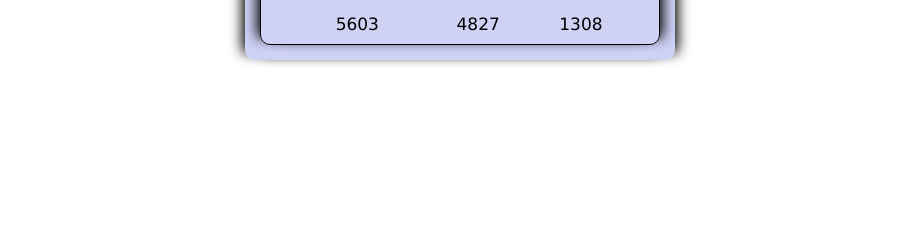
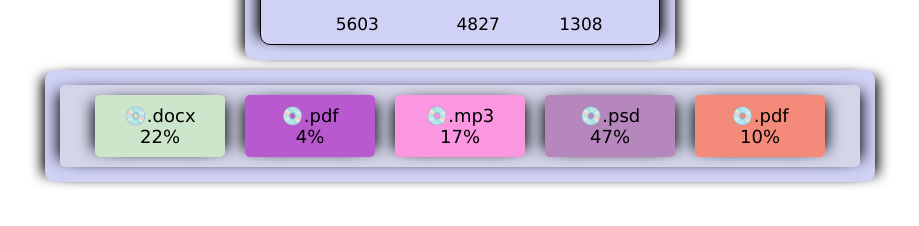
Before and after one commit to AnastasiiaLAV/goit-react-hw-01-components, a React (Create React App) app: page / in a window 1280 px wide. Shown: the part 494-720 px from the top of the page, without its empty margins (180-1099 px from the left). Built offline with nearby package versions, Linux system fonts and the light colour scheme.

Commit message:
adds Statistics component

```diff
--- a/src/App.jsx
+++ b/src/App.jsx
@@ -1,17 +1,25 @@
 import React from "react";
 import user from './user.json';
+import data from './data.json';
 import Profile from "./components/Profile/Profile";
-
+import Statistics from "./components/Statistics/Statistics";
 import "./App.css";
 
 function App() {
-  return <Profile
+  return (
+    <>
+    <Profile
     username={user.username}
     tag={user.tag}
     location={user.location}
     avatar={user.avatar}
     stats={user.stats}
     />
+      <Statistics stats={data} />
+    </>
+  )
+
+
 }
 
 export default App;
--- a/src/components/Statistics/Statistics.jsx
+++ b/src/components/Statistics/Statistics.jsx
@@ -0,0 +1,73 @@
+import React from "react";
+import PropTypes from "prop-types";
+import styled from "styled-components";
+
+function getRandomHexColor() {
+  return `#${Math.floor(Math.random() * 16578322)
+    .toString(16)
+    .padStart(6, 0)}`;
+}
+
+const Statistics = ({ title="", stats }) => (
+    <SectionStats className="statistics">
+      <Title className="title">{title}</Title>
+      <StatList className="stat-list">
+        {stats.map(stat => (
+            <StatItem key={stat.id} style={{ backgroundColor: getRandomHexColor() }}>
+                <Span className="label">💿{stat.label}</Span>
+                <Span className="percentage">{stat.percentage}%</Span>
+            </StatItem>
+        ))}
+      </StatList>
+    </SectionStats>
+);
+
+Statistics.propTypes = {
+  title: PropTypes.string,
+  stats: PropTypes.arrayOf({
+    id: PropTypes.string,
+    label: PropTypes.string,
+    percentage: PropTypes.number,
+  }),
+}
+export default Statistics;
+
+const SectionStats = styled.section`
+font-family: 'Lucida Sans', 'Lucida Sans Regular', 'Lucida Grande', 'Lucida Sans Unicode', Geneva, Verdana, sans-serif;
+font-size: 18px;
+max-width:800px;
+background: rgb(207 209 245);
+margin: 10px auto;
+padding: 15px;
+border-radius: 10px;
+box-shadow: -10px 0px 13px -7px #000000, 10px 0px 13px -7px #000000, 8px -8px 15px -16px rgba(0,0,0,0);
+`
+
+const Title = styled.h2`
+  display: none;
+`
+
+const StatList = styled.ul`
+  display: grid;
+  grid-template-columns: repeat(auto-fit,minmax(80px,150px));
+  justify-content: center;
+  background-color: rgb(212, 213, 233);
+  border-radius: 5px;
+  box-shadow: -10px 0px 13px -7px #1b1c25, 10px 0px 13px -7px #1b1c25, 8px -8px 15px -16px rgba(0,0,0,0);
+`
+
+const StatItem = styled.li`
+  display: grid;
+  justify-items: center;
+  align-items: center;
+  justify-content: center;
+  margin: 10px;
+  padding: 10px;
+  border-radius: 5px;
+  box-shadow: -10px 0px 13px -7px #1b1c25, 10px 0px 13px -7px #1b1c25, 8px -8px 15px -16px rgba(0,0,0,0);
+`
+
+const Span = styled.span`
+  font-size: 18px;
+  font-weight: 500;
+`
--- a/src/index.css
+++ b/src/index.css
@@ -43,7 +43,7 @@ img {
   max-width: 100%;
 }
 
-button.is-hidden {
+.is-hidden {
   display: none;
 }
 
```
Lines whose indentation alone changed are shown as unchanged.
